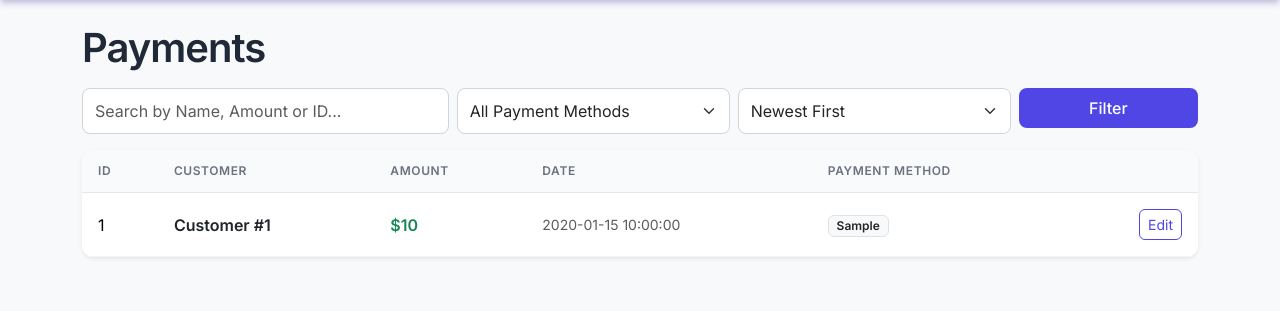
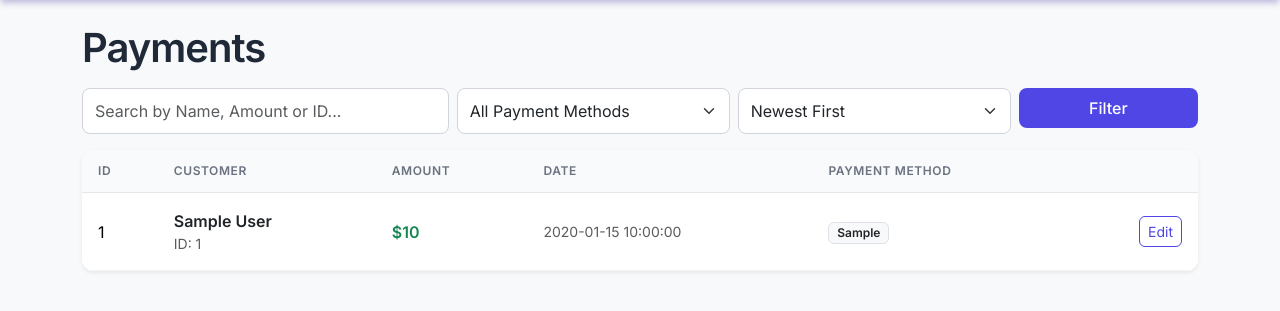
Before and after one commit to ituitis20-yilmazal19/DataTrack, a Flask app: template templates/payment.html in a window 1280 px wide. Shown: the part 78-389 px from the top of the page. Run offline with Flask 3, Linux system fonts and the light colour scheme; the template is opened without the code that fills it: most values are stand-ins (such as "Sample title", 1, 10 or a date in 2020).

Commit message:
Update payment.html

```diff
--- a/templates/payment.html
+++ b/templates/payment.html
@@ -53,10 +53,10 @@
 
           <td>
             <a href="#" class="text-decoration-none fw-bold text-dark">
-                Customer #{{ p.customer_id }}
+                {{ p.first_name }} {{ p.last_name }}
             </a>
+            <div class="small text-muted">ID: {{ p.customer_id }}</div>
           </td>
-
           <td class="text-success fw-bold">${{ p.amount }}</td>
 
           <td class="text-muted small">{{ p.payment_date }}</td>
```
